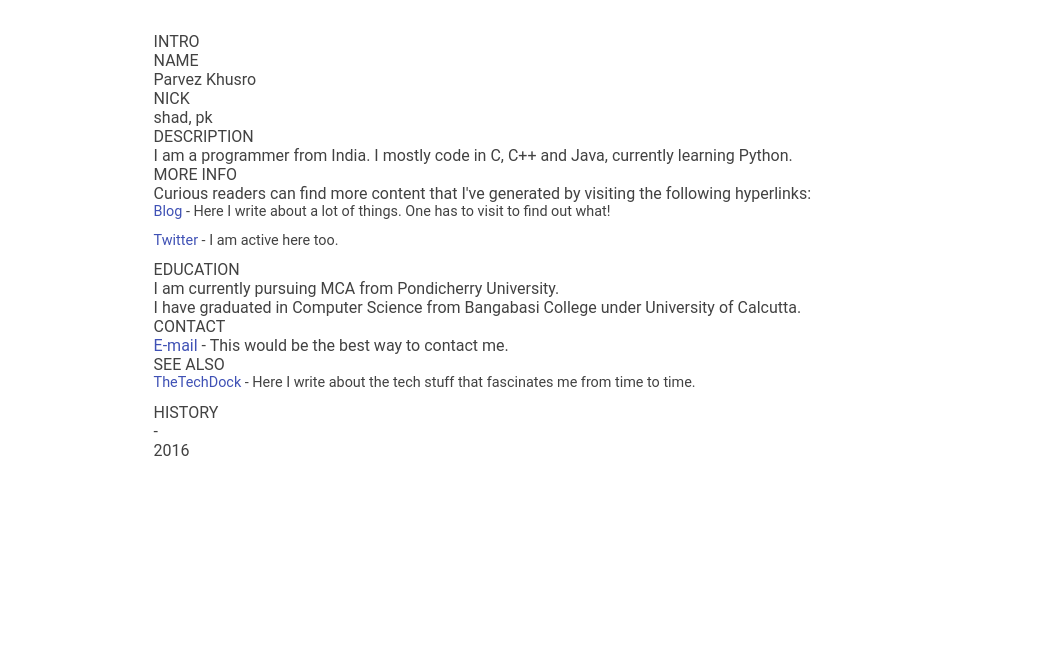
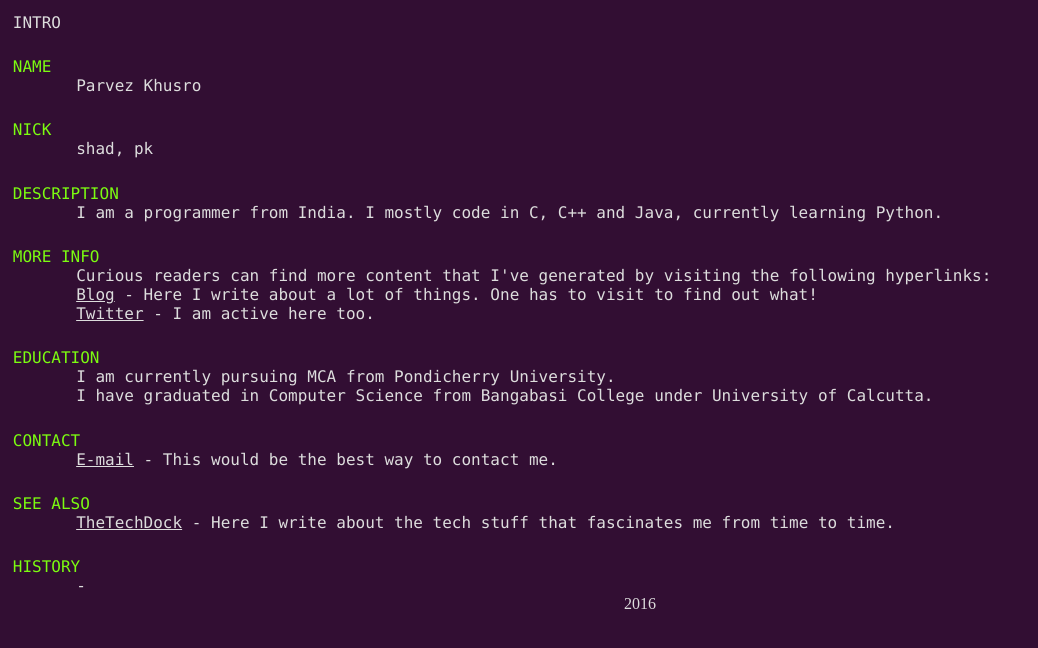
Before and after one commit to parvezkhusro/parvezkhusro.github.io, a plain HTML site: page index.html in a window 1280 px wide. Shown: the whole page, without its empty margins (0-1038 px from the left). Drawn offline with Linux system fonts and the light colour scheme.

Commit message:
Update stylesheet

```diff
--- a/assets/stylesheet.css
+++ b/assets/stylesheet.css
@@ -1,67 +1,56 @@
-body {
-	background: #fff;
-	color: #424242;
-	font-family: 'Roboto', sans-serif;
-	margin-right: 12%;
-        margin-left: 12%;
-	padding-top: 1.5em;
-	position: relative;
+body,div,padding,input,p,img{
+    margin:0;
+    padding:0;
+    border:0;
 }
-footer, header, main, section {
-	display: block;
+
+body,html{
+    height:100%;
+    width:100%;
+    background:#320E33;
+    color:#DDD;
 }
-h1 {
-	font-size: 2em;
-	font-weight: bold;
-	margin: 0;
-	padding: 0;
+
+div#content{
+	margin-left: 1%
+}
+
+div#content{
+	font: 1em Consolas, monaco, monospace;
+}
+
+a:link, a:visited{
+    color:#DDD;
+}
+
+div#top_line{
+
+}
+
+div#header{
+	margin-top:1%;
+}
+
+div#footer{
 	text-align: center;
 }
-h2 {
-	font-size: 1.1em;
-	font-weight: bold;
-	margin: 1.1em 0 0.25em 0;
-	padding: 0;
+
+div.topic_header{
+	color: #7CFC11;
+	margin-top:2%;
 }
-p {
-	font-size: 0.9em;
-	margin: 0 0 0.8em 0;
-	padding: 0;
+
+div.body_text{
+	margin-left:5%;
 }
-address {
-	font-style: normal;
-	display: inline;
+
+div.:nth-child(odd){
+	background-color: #444;
 }
-cite, em {
-	font-style: italic;
+div.:nth-child(even){
+	background-color: #222;
 }
-a:link {
-	color: #3f51b5;
-	text-decoration: none;
+
+div.body_text:last-chid{
+	//center
 }
-a:visited {
-	color: #9c27b0;
-}
-a:hover {
-	color: #c62828;
-}
-a:active {
-	color: #ffc107;
-}
-footer {
-	color: #bdbdbd;
-	margin-top: 1em;
-	text-align: center;
-}
-small {
-	font-size: 0.8em;
-	letter-spacing: 0.4em;
-}
-::-moz-selection {
-	background: #ffc107;
-	color: #000;
-}
-::selection {
-	background: #ffc107;
-	color: #000;
-}
```
